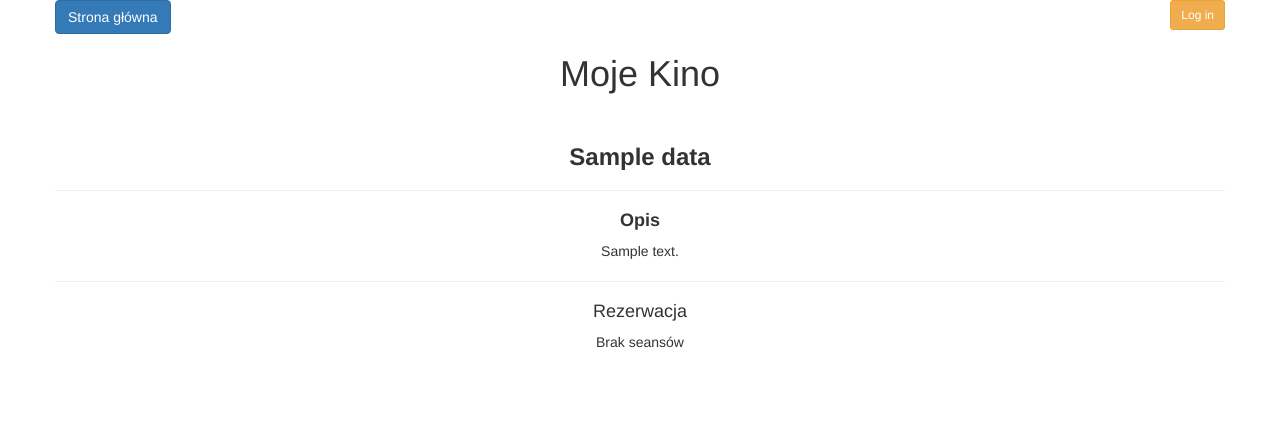
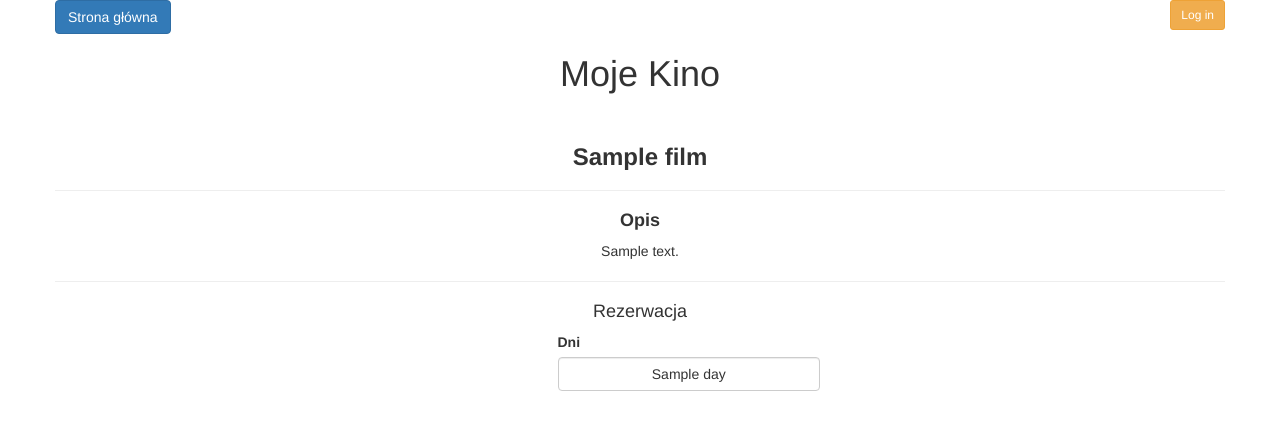
Before and after one commit to kkorsch/kino, a PHP site: template app/views/home/film.php in a window 1280 px wide. Shown: the top 430 px of the page. Run offline with PHP 8.4, Linux system fonts and the light colour scheme; the template is opened without the code that fills it: most values are stand-ins (such as "Sample title", 1, 10 or a date in 2020).

Commit message:
added film method and view

```diff
--- a/app/views/home/film.php
+++ b/app/views/home/film.php
@@ -5,21 +5,21 @@ include('../app/views/partials/header.php');
  <div class="row">
    <h1 class="text-center">Moje Kino</h1>
    <br>
-    <?php if (empty($data)): ?>
+    <?php if (empty($data['film'])): ?>
       <h2 class="text-center">Nie znaleziono filmu</h2>
     <?php else: ?>
-      <h3 class="text-center"> <strong><?php echo htmlspecialchars($data->title); ?></strong> </h3>
+      <h3 class="text-center"> <strong><?php echo htmlspecialchars($data['film']->title); ?></strong> </h3>
       <hr>
       <h4 class="text-center"> <strong>Opis</strong> </h4>
-      <p class="text-center"><?php echo htmlspecialchars($data->description); ?></p>
+      <p class="text-center"><?php echo htmlspecialchars($data['film']->description); ?></p>
       <hr>
       <h4 class="text-center">Rezerwacja</h4>
-        <?php if (false)://(!empty($days)): ?>
+        <?php if (!empty($data['days'])): ?>
         <form class="col-md-offset-5 col-md-3" action="shows.php" method="get">
-          <input type="hidden" name="film" value="<?php echo $film->id; ?>">
+          <input type="hidden" name="film" value="<?php echo $data['film']->id; ?>">
           <div class="form-group">
             <label class="control-label">Dni</label>
-            <?php foreach ($days as $day): ?>
+            <?php foreach ($data['days'] as $day): ?>
               <button type="radio" name="date" value="<?php echo date('Y-m-d', strtotime($day)); ?>"class="form-control btn btn-default"><?php echo $day; ?></button>
             <?php endforeach; ?>
           </div>
```
Also changed, not shown: app/controllers/Home.php (+10 -4 lines).
